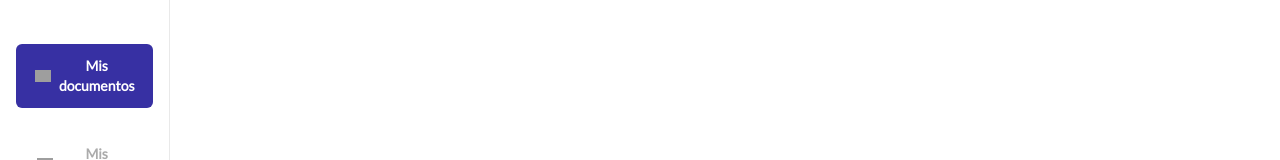
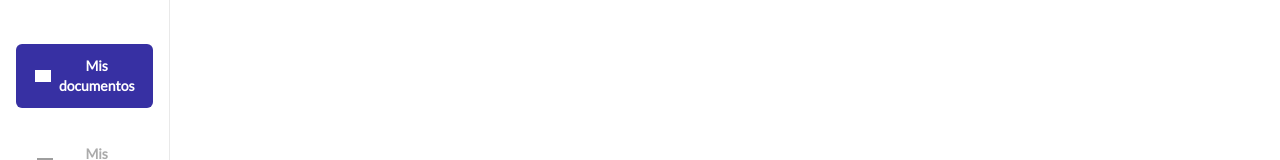
Before and after one commit to Dinnartec/fe-redGenesis, a Next.js app: page /myDocuments in a window 1280 px wide. Shown: the part 300-460 px from the top of the page. Built offline with nearby package versions, Linux system fonts and the light colour scheme; no server answers; grey boxes are pictures that could not be loaded.

Commit message:
RG-4 | update style icon selected

```diff
--- a/src/components/SideMenu/SideMenu.tsx
+++ b/src/components/SideMenu/SideMenu.tsx
@@ -58,7 +58,7 @@ const SideMenu = () => {
                       alt={item.name}
                       width={16}
                       height={16}
-                      className={`${isEnabled ? "text-white" : "text-gray"}`}
+                      style={{ filter: isEnabled ? "brightness(0) invert(1)" : "none" }}
                     />
                     <p
                       className={`text-sm font-semibold ${
```
